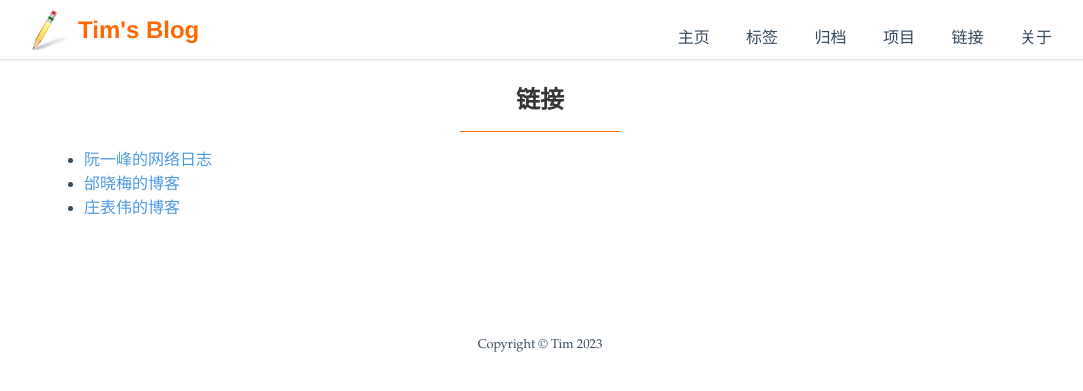
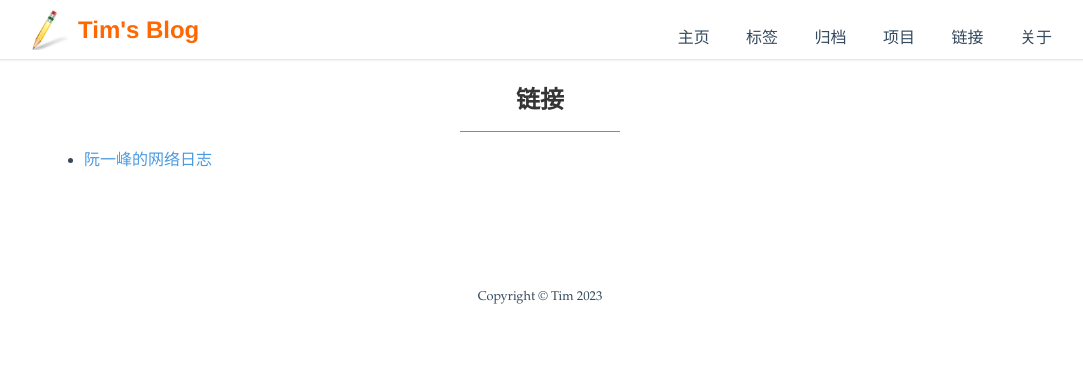
Before and after one commit to leanfish2011/leanfish2011.github.io, a Jekyll site: the page built from _pages/tool.md, in a window 1280 px wide. Shown: the top 391 px of the page, without its empty margins (100-1183 px from the left). Built offline with Jekyll 4.4.1, drawn with Linux system fonts in a browser that asks for light colours.

Commit message:
Update tool.md

```diff
--- a/_pages/tool.md
+++ b/_pages/tool.md
@@ -7,6 +7,4 @@ permalink: /link
 <h3 class="post-title">{{ page.title }}</h3>
 <div class="post-line"></div>
 
-* [阮一峰的网络日志](http://www.ruanyifeng.com/blog/)
-* [邰晓梅的博客](http://www.taixiaomei.com/blog.php)
-* [庄表伟的博客](http://www.zhuangbiaowei.com/blog/)
+* <a href="http://www.ruanyifeng.com/blog" target ="_blank">阮一峰的网络日志</a>
```
